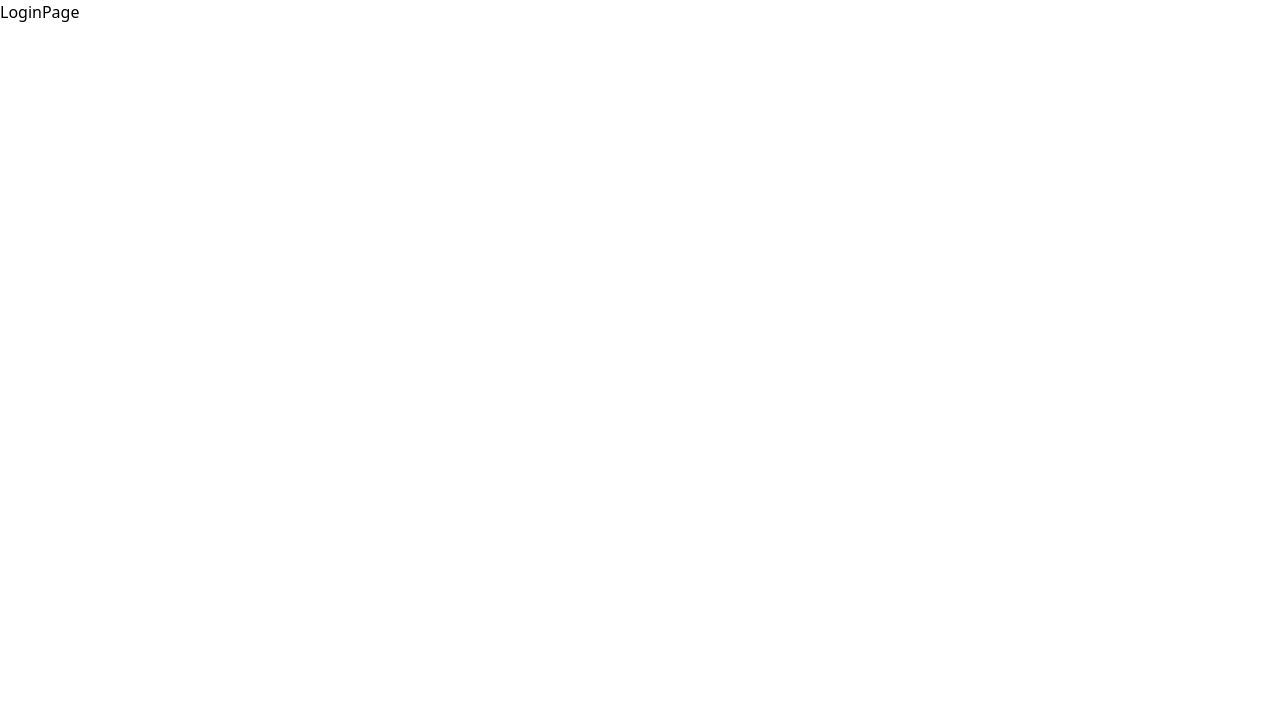
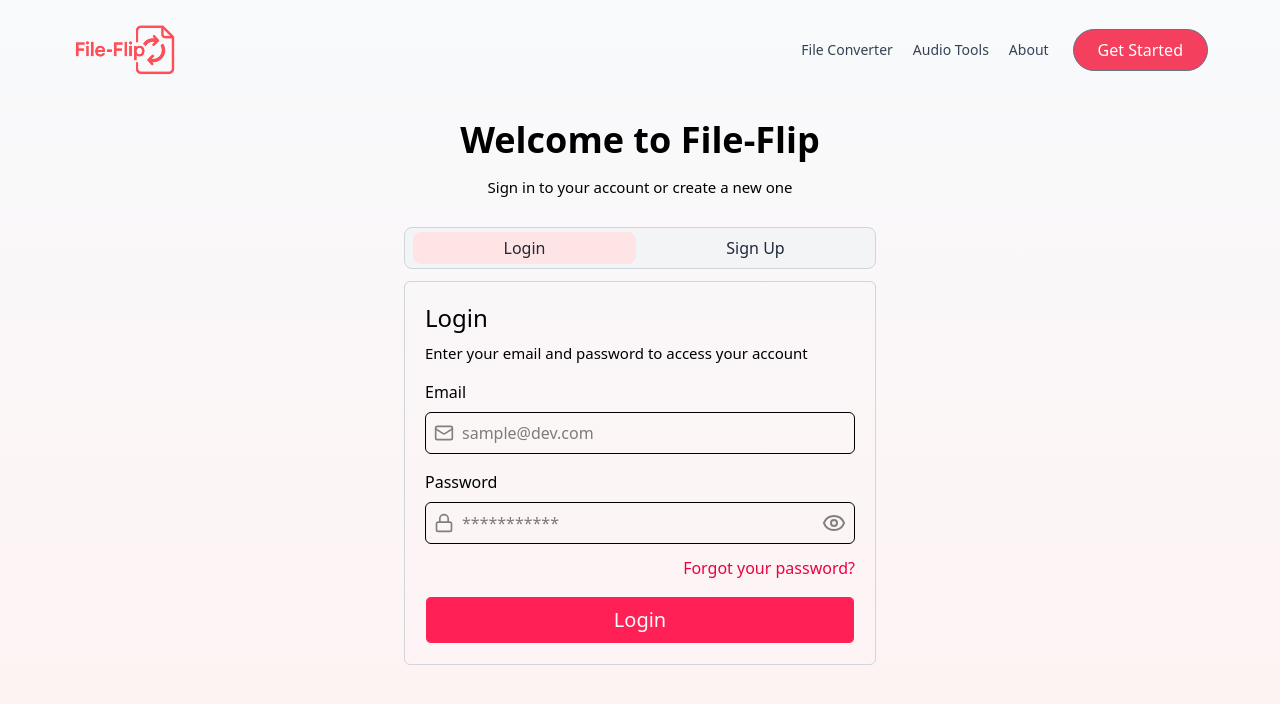
Before and after one commit to shubhamAmrawat/File-Flip, a React (Vite) app in the folder client/: page /login in a window 1280 px wide. Shown: the top 704 px of the page. Built offline with nearby package versions, Linux system fonts and the light colour scheme.

Commit message:
login ui completed

```diff
--- a/client/src/App.jsx
+++ b/client/src/App.jsx
@@ -8,7 +8,7 @@
 
 const App = () => {
   return (
-    <div className="">
+    <div className="bg-gradient-to-b from-slate-50 to-red-50 bg-cover bg-center min-h-screen">
       <Routes>
         <Route path="/" element={<HomePage />} />
         <Route path="/login" element={<LoginPage />} />
--- a/client/src/Components/NavigationBar.jsx
+++ b/client/src/Components/NavigationBar.jsx
@@ -3,13 +3,16 @@
 
 import {  Menu, User,} from "lucide-react";
 import MobileMenu from "./MobileMenu";
-import { Link, useNavigate } from "react-router-dom";
+import { Link, useLocation, useNavigate } from "react-router-dom";
 import AboutPage from "../Pages/AboutPage";
 // import { useNavigation } from "react-router-dom";
 
 const NavigationBar = () => {
   const [isMenuOpen, setIsMenuOpen] = useState(false);
   const navigate = useNavigate();
+
+  const location = useLocation();
+  const isloginPage = location.pathname === '/login';
 
   useEffect(() => {
     if (isMenuOpen) {
@@ -49,12 +52,12 @@
         </button>
         <nav aria-label="Main navigation" className=" mr-4 hidden md:flex">
           <ul className="flex items-center gap-5 ">
-            <li className="text-sm font-medium  text-gray-700 transition-colors hover:text-rose-600 cursor-pointer whitespace-nowrap">
+            <Link className="text-sm font-medium  text-gray-700 transition-colors hover:text-rose-600 cursor-pointer whitespace-nowrap">
               File Converter
-            </li>
-            <li className="text-sm font-medium  text-gray-700 transition-colors hover:text-rose-600 cursor-pointer whitespace-nowrap">
+            </Link>
+            <Link className="text-sm font-medium  text-gray-700 transition-colors hover:text-rose-600 cursor-pointer whitespace-nowrap">
               Audio Tools
-            </li>
+            </Link>
             <Link
               className="text-sm font-medium  text-gray-700 transition-colors hover:text-rose-600 cursor-pointer whitespace-nowrap"
               to={"/about"}
@@ -65,15 +68,18 @@
         </nav>
 
         <button className=" items-center gap-2 border bg-[#f43f5e] border-gray-500 rounded-full px-6 py-2 text-white hover:bg-rose-600 transition-all cursor-pointer hidden md:flex">
-          <span className="font-medium  whitespace-nowrap">
-            Get Started
-          </span>
+          <span className="font-medium  whitespace-nowrap">Get Started</span>
         </button>
 
-        <button className="flex items-center justify-center gap-2 bg-rose-100 rounded-full  md:border md:border-gray-500  md:rounded-full px-[10px] md:px-6 py-2 text-gray-800 hover:bg-rose-500 transition-all cursor-pointer hover:text-white">
-          <span className="font-medium hidden md:flex">Login</span>
-          <User width={20} />
-        </button>
+        {!isloginPage && (
+          <button
+            className="flex items-center justify-center gap-2 bg-rose-100 rounded-full  md:border md:border-gray-500  md:rounded-full px-[10px] md:px-6 py-2 text-gray-800 hover:bg-rose-500 transition-all cursor-pointer hover:text-white"
+            onClick={() => navigate("/login")}
+          >
+            <span className="font-medium hidden md:flex">Login</span>
+            <User width={20} />
+          </button>
+        )}
 
         <MobileMenu isOpen={isMenuOpen} onClose={() => setIsMenuOpen(false)} />
       </div>
--- a/client/src/Pages/HomePage.jsx
+++ b/client/src/Pages/HomePage.jsx
@@ -4,7 +4,7 @@
 
 const HomePage = () => {
   return (
-    <div className="flex flex-col items-center justify-start min-h-screen bg-gradient-to-b from-slate-50 to-red-50 bg-cover bg-center ">
+    <div className="flex flex-col items-center justify-start">
       <NavigationBar />
       <LandingSection />
     </div>
--- a/client/src/Pages/LoginPage.jsx
+++ b/client/src/Pages/LoginPage.jsx
@@ -1,9 +1,142 @@
-import React from 'react'
+import React, { useState } from "react";
+import NavigationBar from "../Components/NavigationBar.jsx";
+import { Eye, EyeClosed, Lock, Mail, User } from "lucide-react";
 
 const LoginPage = () => {
+  const [loginSwitch, setSwitch] = useState("Login");
+  const [passVisible, setVisiblity] = useState(false);
+
+  const handleSubmit = (e) => {
+    e.preventDefault();
+    // handle login or signup submission
+    console.log("Form submitted");
+  };
+
   return (
-    <div>LoginPage</div>
-  )
-}
+    <div className="flex flex-col items-center justify-start">
+      <NavigationBar />
 
-export default LoginPage
+      <div className="flex flex-col gap-4 items-center w-full max-w-lg mt-30 px-5">
+        <h1 className="text-center font-bold text-4xl">Welcome to File-Flip</h1>
+        <p className="text-center font-light text-[15px]">
+          Sign in to your account or create a new one
+        </p>
+
+        <div className="w-full flex flex-col gap-3 mt-3">
+          {/* login/signup switch */}
+          <div
+            id="loginSwitch"
+            className="flex gap-2 px-2 py-1 items-center justify-evenly bg-gray-100 text-gray-800 rounded-lg border border-gray-300"
+          >
+            <button
+              onClick={() => setSwitch("Login")}
+              className={`${
+                loginSwitch === "Login" ? "bg-rose-100" : "bg-none"
+              } flex-1/2 flex items-center justify-center py-1 rounded-lg cursor-pointer transition-colors duration-150`}
+            >
+              Login
+            </button>
+
+            <button
+              onClick={() => setSwitch("SignUp")}
+              className={`${
+                loginSwitch === "SignUp" ? "bg-rose-100" : "bg-none"
+              } flex-1/2 flex items-center justify-center py-1 rounded-lg cursor-pointer transition-colors duration-150`}
+            >
+              Sign Up
+            </button>
+          </div>
+
+          {/* form */}
+          <div className="border border-gray-300 rounded-md p-5 flex-col gap-2">
+            <div>
+              <h2 className="font-medium text-2xl">
+                {loginSwitch === "Login" ? "Login" : "Create an account"}
+              </h2>
+              <p className="text-[15px] mt-2">
+                {loginSwitch === "Login"
+                  ? "Enter your email and password to access your account"
+                  : "Enter your information to create a new account"}
+              </p>
+            </div>
+
+            <form className="mt-4 flex flex-col gap-4" onSubmit={handleSubmit}>
+              {loginSwitch === "SignUp" && (
+                <div>
+                  <label htmlFor="fullname">Full Name</label>
+                  <div className="flex items-center border px-2 py-2 gap-2 mt-2 rounded-md">
+                    <User width={20} color="gray" />
+                    <input
+                      id="fullname"
+                      type="text"
+                      placeholder="John Doe"
+                      className="flex-1 outline-none"
+                      autoComplete="name"
+                    />
+                  </div>
+                </div>
+              )}
+
+              <div>
+                <label htmlFor="email">Email</label>
+                <div className="flex items-center border px-2 py-2 gap-2 mt-2 rounded-md">
+                  <Mail width={20} color="gray" />
+                  <input
+                    id="email"
+                    type="email"
+                    placeholder="sample@dev.com"
+                    className="flex-1 outline-none"
+                    autoComplete="email"
+                  />
+                </div>
+              </div>
+
+              <div>
+                <label htmlFor="password">Password</label>
+                <div className="flex items-center border px-2 py-2 gap-2 mt-2 rounded-md">
+                  <Lock width={20} color="gray" />
+                  <input
+                    id="password"
+                    type={passVisible ? "text" : "password"}
+                    placeholder="***********"
+                    className="flex-1 outline-none"
+                    autoComplete={
+                      loginSwitch === "Login"
+                        ? "current-password"
+                        : "new-password"
+                    }
+                  />
+                  {passVisible ? (
+                    <EyeClosed
+                      onClick={() => setVisiblity(!passVisible)}
+                      color="gray"
+                      className="cursor-pointer"
+                    />
+                  ) : (
+                    <Eye
+                      onClick={() => setVisiblity(!passVisible)}
+                      color="gray"
+                      className="cursor-pointer"
+                    />
+                  )}
+                </div>
+                <div className="flex justify-end items-center mt-3 text-rose-600">
+                  <a href="/forgot-password">Forgot your password?</a>
+                </div>
+              </div>
+
+              <button
+                type="submit"
+                className="bg-rose-500 rounded-md py-2 text-[20px] font-medium text-gray-50 border hover:bg-rose-600 cursor-pointer"
+              >
+                {loginSwitch}
+              </button>
+            </form>
+          </div>
+        </div>
+      </div>
+    </div>
+  );
+};
+
+export default LoginPage;
```
Also changed, not shown: client/src/Pages/AboutPage.jsx (+79 -80 lines), client/public/convert1.png.
